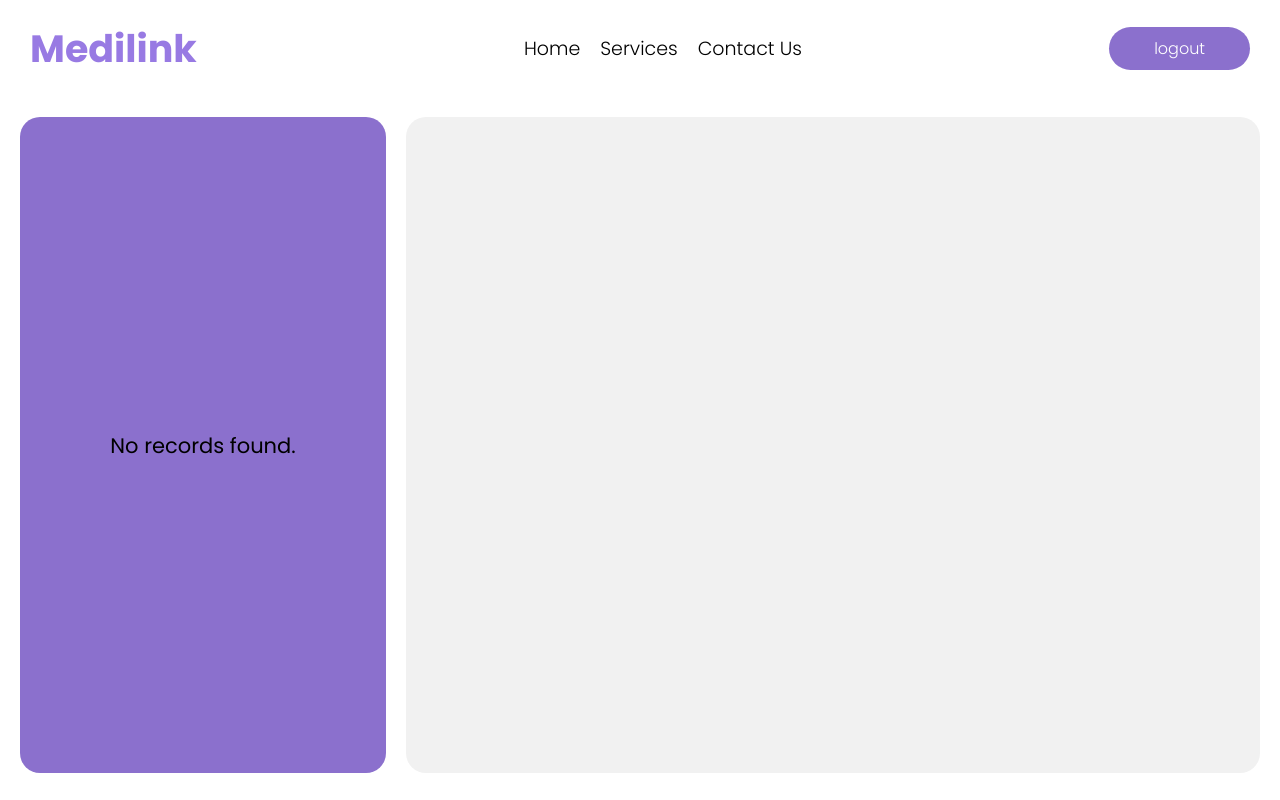
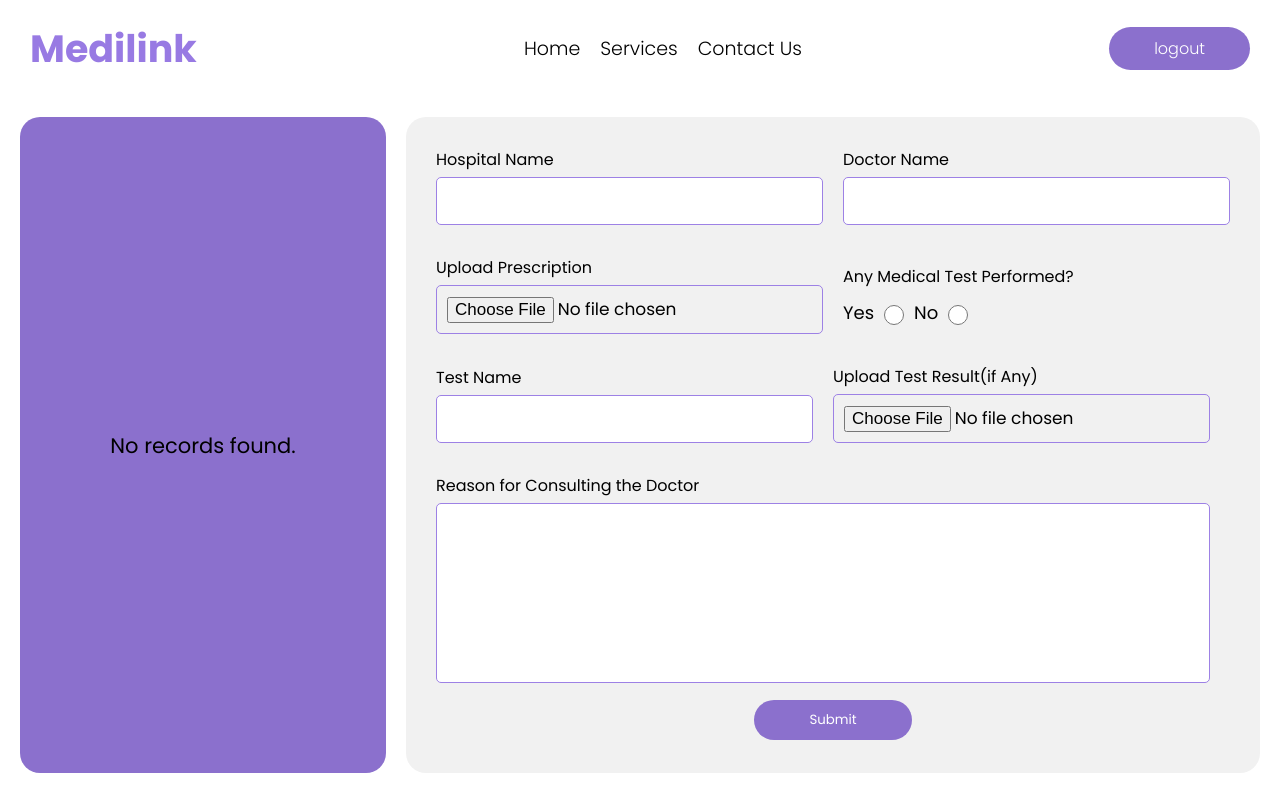
Before and after one commit to lakshya001-AI/Medilink, a React (Vite) app in the folder Frontend/: page /PatientRecordPage in a window 1280 px wide. Built offline with nearby package versions, Linux system fonts and the light colour scheme.

Commit message:
commit changes

```diff
--- a/Frontend/src/App.module.css
+++ b/Frontend/src/App.module.css
@@ -1625,7 +1625,7 @@ cursor: pointer;
 .section1MRP2{
     width: 70%;
     height: 100%;
-    background-color: #f1f1f1;
+    background-color: rgb(241, 241, 241);
     border-radius: 20px;
     margin-top: 40px;
 }
@@ -1642,3 +1642,128 @@ cursor: pointer;
     font-size: 21px;
     font-weight: 400;
 }
+
+.section1MRP2div1{
+    width: 100%;
+    display: flex;
+    align-items: center;
+    flex-direction: row;
+    padding: 30px 30px;
+}
+
+.section1MRP2div11{
+    width: 50%;
+    margin-right: 20px;
+}
+
+.section1MRP2div11 input{
+    width: 100%;
+    padding: 10px;
+    font-size: 17px;
+    margin-top: 5px;
+    border: solid 1px #9d81e5;
+    border-radius: 5px;
+}
+
+.section1MRP2div12{
+    width: 50%;
+}
+
+.section1MRP2div12 input{
+    width: 100%;
+    padding: 10px;
+    font-size: 17px;
+    margin-top: 5px;
+    border: solid 1px #9d81e5;
+    border-radius: 5px;
+}
+
+.section1MRP2div2{
+    width: 100%;
+    display: flex;
+    align-items: center;
+    flex-direction: row;
+    padding: 0px 30px;
+}
+
+.toogleBtnDiv{
+    width: 100%;
+    display: flex;
+    align-items: center;
+    flex-direction: row;
+    margin-top: 10px;
+}
+
+.toogleLabel{
+    display: flex;
+    align-items: center;
+    flex-direction: row;
+    justify-content: center;
+    font-size: 18px;
+    margin-right: 10px;
+}
+.toogleLabel input{
+    margin-left: 10px;
+    width: 20px;  /* Increase the width of the checkbox */
+    height: 20px; /* Increase the height of the checkbox */
+    cursor: pointer;
+    accent-color: #9d81e5; /* Change the color of the checkbox circle */
+}
+
+.section1MRP2div3{
+    width: 100%;
+    display: flex;
+    align-items: center;
+    flex-direction: row;
+    padding: 0px 30px;
+}
+
+
+.section1MRP2div31{
+    width: 50%;
+    margin-right: 20px;
+    margin-top: 30px;
+}
+
+.section1MRP2div31 input{
+    width: 100%;
+    padding: 10px;
+    font-size: 17px;
+    margin-top: 5px;
+    border: solid 1px #9d81e5;
+    border-radius: 5px;
+}
+
+.section1MRP2divReason{
+    width: 100%;
+    margin-right: 20px;
+    margin-top: 30px;
+}
+
+.section1MRP2divReason textarea{
+    width: 100%;
+    height: 180px;
+    padding: 10px;
+    font-size: 17px;
+    margin-top: 5px;
+    border: solid 1px #9d81e5;
+    border-radius: 5px;
+    resize: none;
+}
+
+.submitRecordDiv{
+    width: 100%;
+    display: flex;
+    align-items: center;
+    justify-content: center;
+    margin-top: 10px;
+}
+
+.submitRecordBtn{
+    background-color: #8b70cd;
+    color: white;
+    padding: 10px 55px;
+    border: 0;
+    border-radius: 30px;
+    cursor: pointer;
+}
--- a/Frontend/src/patientServices/patientRecordPage.jsx
+++ b/Frontend/src/patientServices/patientRecordPage.jsx
@@ -3,8 +3,16 @@ import { Link, useNavigate, useSearchParams } from "react-router-dom";
 import Style from "../App.module.css";
 
 function PatientRecordPage() {
+  const [records, setRecords] = useState([]);
 
-  const [records , setRecords] = useState([]);
+  // State to manage toggle (Yes/No)
+  const [showAdditionalDiv, setShowAdditionalDiv] = useState(true);
+
+  // Handler for the toggle
+  const handleToggle = (event) => {
+    const value = event.target.value;
+    setShowAdditionalDiv(value === "yes");
+  };
 
   return (
     <>
@@ -36,7 +44,6 @@ function PatientRecordPage() {
         {/* ----------- section 1 ---------------- */}
 
         <div className={Style.section1MedicalRecordPatient}>
-
           <div className={Style.section1MRP1}>
             {records.length === 0 ? (
               <div className={Style.noRecords}>
@@ -54,12 +61,79 @@ function PatientRecordPage() {
           </div>
 
           <div className={Style.section1MRP2}>
-
+            <div className={Style.section1MRP2div1}>
+              <div className={Style.section1MRP2div11}>
+                <p>Hospital Name</p>
+                <input type="text" name="" id="" />
               </div>
 
+              <div className={Style.section1MRP2div12}>
+                <p>Doctor Name</p>
+                <input type="text" name="" id="" />
+              </div>
             </div>
 
+            <div className={Style.section1MRP2div2}>
+              <div className={Style.section1MRP2div11}>
+                <p>Upload Prescription</p>
+                <input type="file" name="" id="" />
+              </div>
 
+              <div className={Style.section1MRP2div12}>
+                <p>Any Medical Test Performed? </p>
+
+                <div className={Style.toogleBtnDiv}>
+                  <label className={Style.toogleLabel}>
+                    Yes
+                    <input
+                      type="radio"
+                      name="toggle"
+                      value="yes"
+                      onChange={handleToggle}
+                    />
+                  </label>
+                  <label className={Style.toogleLabel}>
+                    No
+                    <input
+                      type="radio"
+                      name="toggle"
+                      value="no"
+                      onChange={handleToggle}
+                    />
+                  </label>
+                </div>
+              </div>
+            </div>
+
+            {/* Conditionally render this div based on the toggle */}
+            {showAdditionalDiv && (
+              <div>
+                <div className={Style.section1MRP2div3}>
+                  <div className={Style.section1MRP2div31}>
+                    <p>Test Name</p>
+                    <input type="text" name="" id="" />
+                  </div>
+
+                  <div className={Style.section1MRP2div31}>
+                    <p>{`Upload Test Result(if Any)`}</p>
+                    <input type="file" name="" id="" />
+                  </div>
+                </div>
+              </div>
+            )}
+
+            <div className={Style.section1MRP2div3}>
+              <div className={Style.section1MRP2divReason}>
+                <p>Reason for Consulting the Doctor</p>
+                <textarea name="" id=""></textarea>
+              </div>
+            </div>
+
+            <div className={Style.submitRecordDiv}>
+              <button className={Style.submitRecordBtn}>Submit</button>
+            </div>
+          </div>
+        </div>
       </div>
     </>
   );
```
Lines whose indentation alone changed are shown as unchanged.
